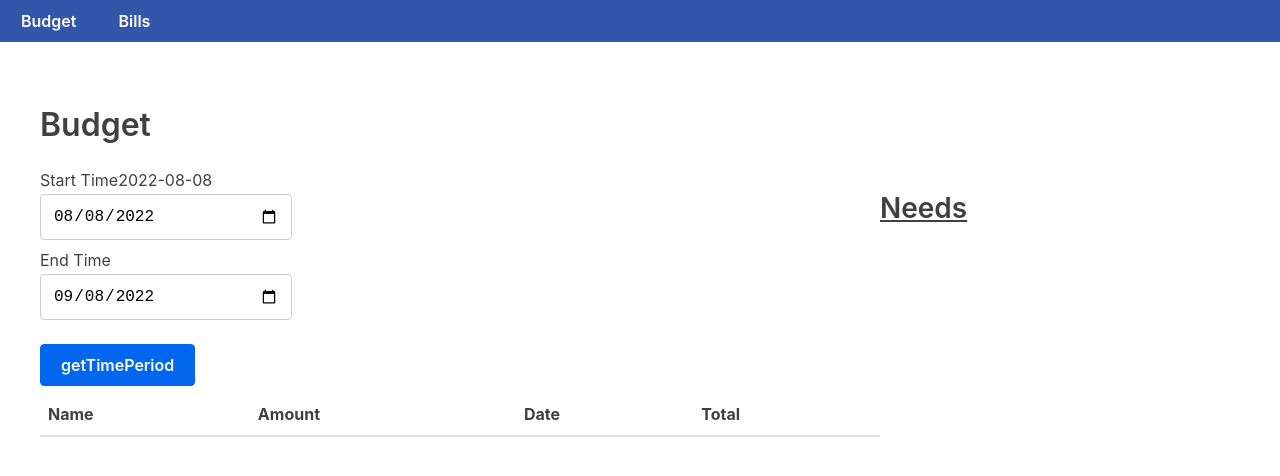
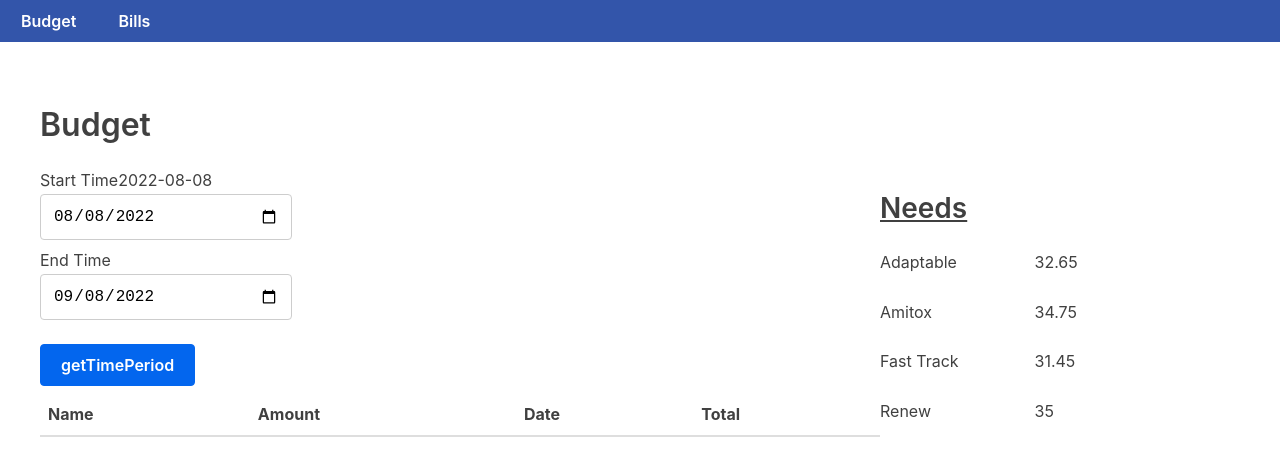
Before and after one commit to math-yew/bills, a React (Create React App) app: page /showBudget in a window 1280 px wide. Shown: the top 476 px of the page. Built offline with nearby package versions, Linux system fonts and the light colour scheme.

Commit message:
fixed purchases NAN

```diff
--- a/src/ShowTable.js
+++ b/src/ShowTable.js
@@ -15,7 +15,11 @@ const TableHeader = () => {
 
 const TableBody = props => {
     const rows = props.budgetData.map((row, index) => {
-      let color = row.past ? "#ddd" : "#fff";
+      let color1 = row.past ? "#ddd" : "#fff";
+      let color2 = row.name == "Needs" ? "#ddf" : color1;
+      let color = row.income ? "#dfd" : color2;
+      let color3 = row.income ? "#0c0" : "#000";
+      let fontColor = {color: color3};
       let background = {backgroundColor: color};
       if(row.name=="Needs" && (row.amount == 0 || row.amount == "NaN")){
         console.log("NO NEEDS");
@@ -24,7 +28,7 @@ const TableBody = props => {
         return (
             <tr key={index} style={background}>
                 <td> {row.name}</td>
-                <td>{row.amount}</td>
+                <td style={fontColor}>{row.amount}</td>
                 <td>{row.prettyDate}</td>
                 <td>{row.total}</td>
             </tr>
--- a/src/budget.js
+++ b/src/budget.js
@@ -1,5 +1,5 @@
-const budget ={"mileStoneDate":"2022-09-13",
-"mileStoneAmount":"308.63",
+const budget ={"mileStoneDate":"2022-09-17",
+"mileStoneAmount":"435.17",
 "bills":[{"name":"Car registration",
 "date":"2022-05-01",
 "freq":"y",
@@ -19,11 +19,6 @@ const budget ={"mileStoneDate":"2022-09-13",
 "amount":"32.73",
 "date":"2022-08-01",
 "freq":"30",
-"income":""},
-{"name":"Key CC",
-"amount":"118.75",
-"date":"2022-08-21",
-"freq":"m",
 "income":""},
 {"name":"Phone 1 (Payment)",
 "amount":"32.73",
@@ -73,31 +68,74 @@ const budget ={"mileStoneDate":"2022-09-13",
 "freq":"s",
 "income":"",
 "disable":false},
-{"name":"Sollus",
-"amount":"287.50",
-"date":"2022-09-20",
+{"name":"Key CC",
+"amount":"156.01",
+"date":"2022-09-21",
+"freq":"s",
+"income":"",
+"disable":false},
+{"name":"Google Domains",
+"amount":"12",
+"date":"2022-09-18",
+"freq":"y",
+"income":"",
+"disable":false},
+{"name":"Dutch Oven",
+"amount":"476",
+"date":"2022-09-19",
 "freq":"s",
 "income":"true",
 "disable":false},
-{"name":"Dutch Oven",
-"amount":"476",
-"date":"2022-09-17",
+{"name":"Sollus",
+"amount":"250",
+"date":"2022-10-04",
 "freq":"s",
 "income":"true",
 "disable":false},
 {"name":"Gas",
 "amount":"25",
-"date":"2022-09-17",
+"date":"2022-09-19",
 "freq":"3",
 "income":"",
 "disable":false},
 {"name":"Key CC",
-"amount":"156.01",
-"date":"2022-09-21",
+"amount":"118.75",
+"date":"2022-10-21",
+"freq":"m",
+"income":"",
+"disable":false},
+{"name":"Key CC",
+"amount":"118.75",
+"date":"2022-09-17",
+"freq":"s",
+"income":"",
+"disable":false},
+{"name":"Tithing",
+"amount":"82",
+"date":"2022-09-17",
+"freq":"s",
+"income":"",
+"disable":false},
+{"name":"Fiber",
+"amount":"35",
+"date":"2022-09-17",
+"freq":"s",
+"income":"",
+"disable":false},
+{"name":"Food Journal",
+"amount":"13.61",
+"date":"2022-09-17",
 "freq":"s",
 "income":"",
 "disable":false}],
 "purchasesDate":"2022-08-29",
-"purchases":[]}
+"purchases":[{"name":"Adaptable",
+"amount":"32.65"},
+{"name":"Amitox",
+"amount":"34.75"},
+{"name":"Fast Track",
+"amount":"31.45"},
+{"name":"Renew",
+"amount":"35"}]}
 
 export default budget;
--- a/src/budgetService.js
+++ b/src/budgetService.js
@@ -146,8 +146,10 @@ const BudgetService = {
   addPurchases:function(){
     let purchases = budget.purchases;
     if(purchases.length == 0) return;
-    console.log("PURCHASES: " +  JSON.stringify(purchases));
-    let purchaseTotal = (purchases.length > 1) ? purchases.reduce((a,b)=>a.amount*1+b.amount*1)*1 : purchases[0].amount*1;
+    console.log("PURCHASES ("+purchases.length+")" +  JSON.stringify(purchases));
+    let purchaseTotal = (purchases.length > 1) ? Object.values(purchases).reduce((t, {amount}) => t*1 + amount*1, 0) : purchases[0].amount*1;
+    // let purchaseTotal = (purchases.length > 1) ? purchases.reduce((a,b)=>a.amount*1+b.amount*1)*1 : purchases[0].amount*1;
+    // let purchaseTotal = (purchases.length > 1) ? purchases.reduce((a,b)=>{let x = a*1+b.amount*1;console.log(a,b.amount,x);return x;})*1 : purchases[0].amount*1;
     console.log("purchaseTotal: " + purchaseTotal);
     let initialDates = this.initialDates();
     let today = Date.parse(initialDates.start + adjust).toString()*1;
```
